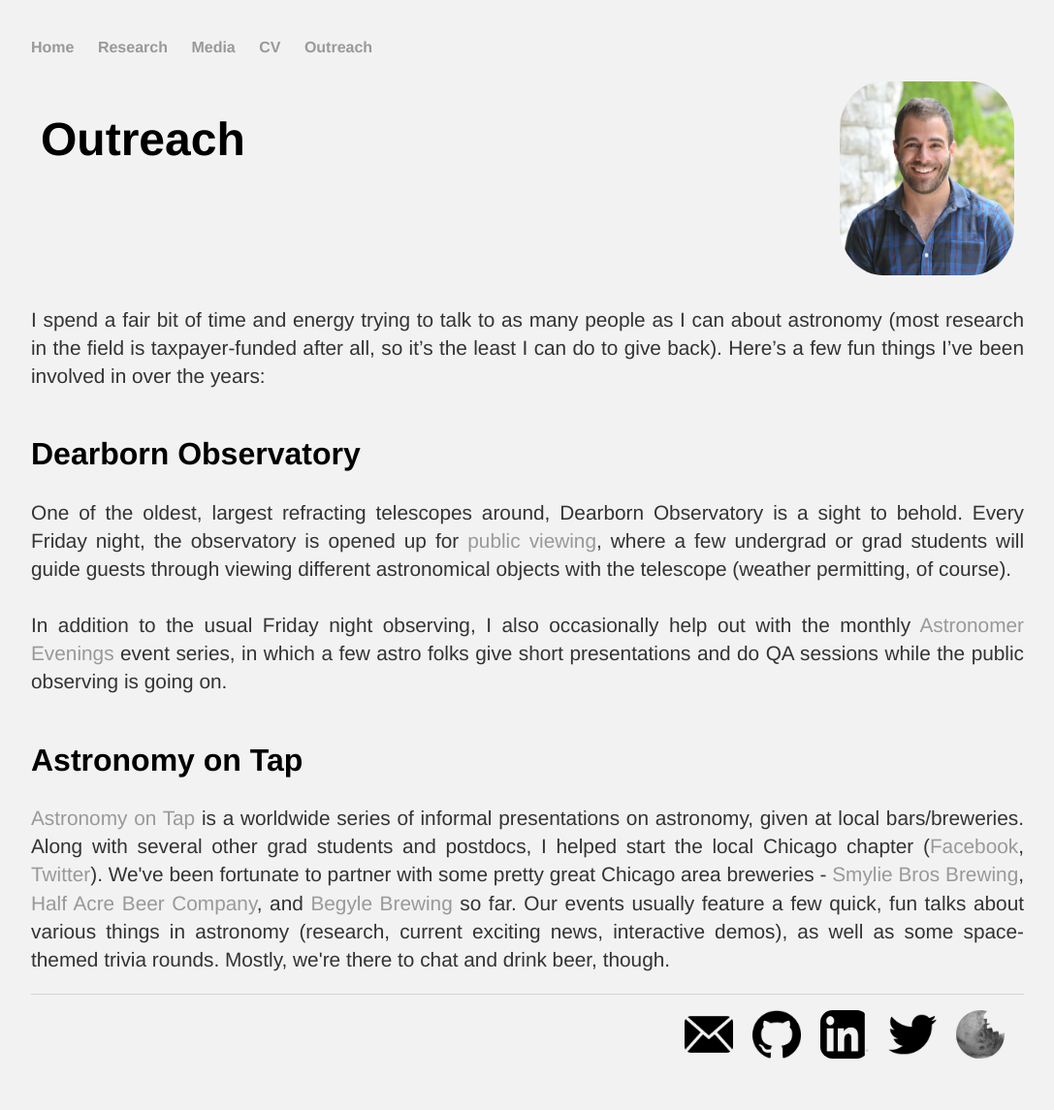
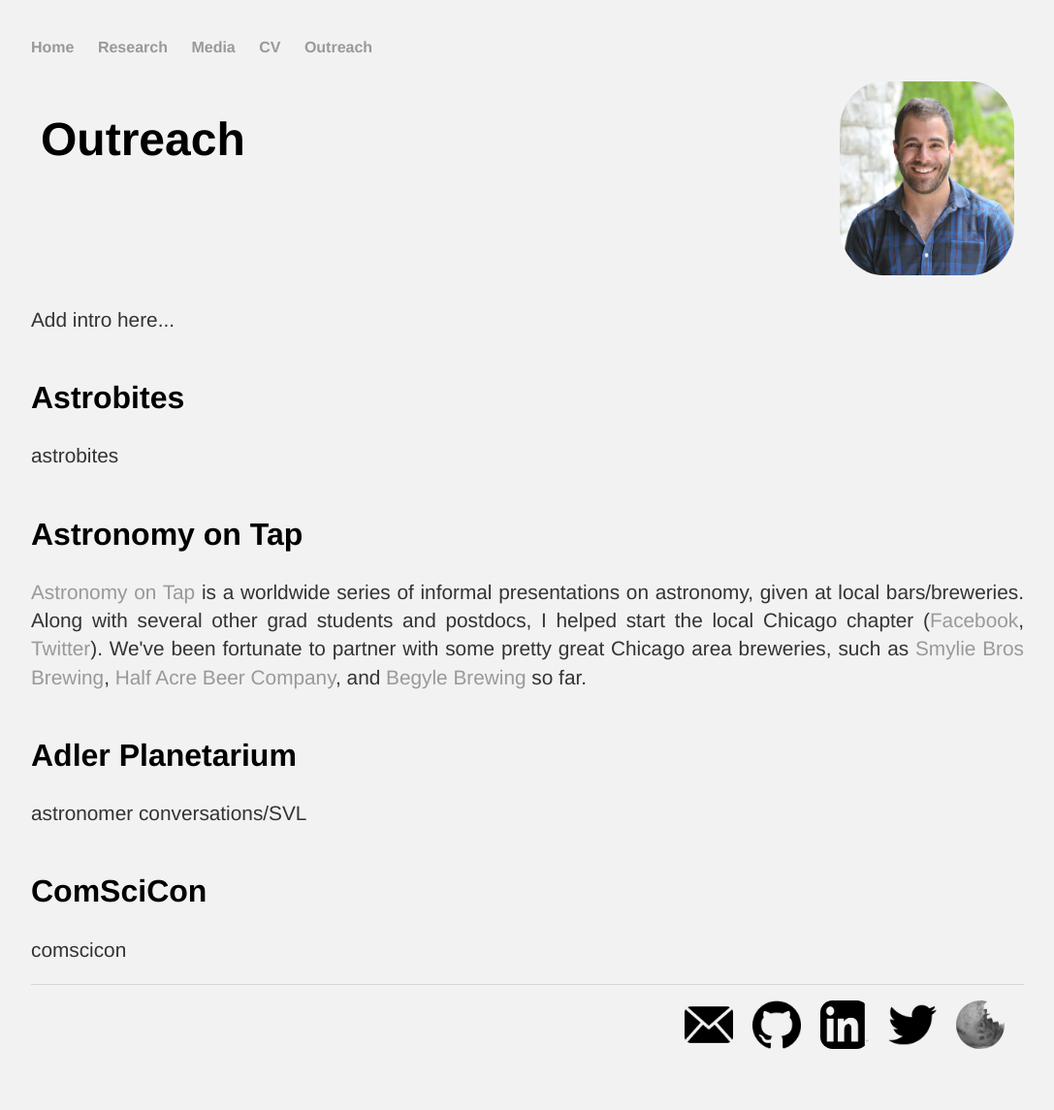
Before and after one commit to michaelzevin/michaelzevin.github.io, a Jekyll site: the page built from outreach/index.html, in a window 1280 px wide. Shown: the whole page at 97% size, without its empty margins (8-1095 px from the left). Built offline with Jekyll 4.4.1, drawn with Linux system fonts in a browser that asks for light colours.

Commit message:
updated pages

```diff
--- a/_layouts/default.html
+++ b/_layouts/default.html
@@ -16,7 +16,7 @@
         		<li><a href="/">Home</a></li>
         		<li><a href="/research">Research</a></li>
         		<li><a href="/media">Media</a></li>
-	        	<li><a href="/cv/zevin-cv.pdf">CV</a></li>
+	        	<li><a href="/cv/zevin-cv.pdf" target="_blank">CV</a></li>
 				<li><a href="/outreach">Outreach</a></li>
         		<!-- <li><a href="/personal">Personal</a></li> -->
     		</ul>
--- a/index.html
+++ b/index.html
@@ -6,8 +6,9 @@ title: Michael Zevin
 		<div class="row">
 			<p align="justify">
 I’m a PhD candidate in astrophysics at Northwestern University in Evanston, IL.
-My research revolves around ways we can investigate the lives and deaths of stars using observations of gravitational waves -- ripples in the fabric of spacetime that emanate from extreme systems in the universe such as colliding compact objects such as black holes and neutron stars.
+My research revolves around ways we can investigate the lives and deaths of stars using observations of gravitational waves -- ripples in the fabric of spacetime that emanate from extreme systems in the universe such as merging black holes and neutron stars.
 I am part of the LIGO Scientific Collaboration, which made the first observation of gravitational waves in September 2015.
-I am also heaviliy involved in science education and public outreach, and getting members of the general public interested and engaged in scientific advancements through participation citizen science. Outside of astronomy, I can be found playing music around the Windy City, looking up, and getting lost in the infinite corners of the globe.
+I am also heaviliy involved in science education and public outreach, and getting members of the general public interested and engaged in scientific advancements through participation citizen science.
+Outside of astronomy, I can be found playing music around the Windy City, looking up, and getting lost in the infinite corners of the globe.
 			</p>
 		</div>
--- a/media/index.html
+++ b/media/index.html
@@ -5,6 +5,6 @@ title: Personal
 
 <div class="row">
 	<p align="justify">
-		Testing testing testing personal
+		MEDIA
 	</p>
 </div>
--- a/outreach/index.html
+++ b/outreach/index.html
@@ -5,17 +5,27 @@ title: Outreach
 
 <div class="row">
 	<p align="justify">
-		I spend a fair bit of time and energy trying to talk to as many people as I can about astronomy (most research in the field is taxpayer-funded after all, so it’s the least I can do to give back). Here’s a few fun things I’ve been involved in over the years:<br />
+		Add intro here...<br />
 	</p>
-	<h2 style="-webkit-margin-before: 1.5em;">Dearborn Observatory</h2>
+	<h2 style="-webkit-margin-before: 1.5em;">Astrobites</h2>
 	<p align="justify">
-		One of the oldest, largest refracting telescopes around, Dearborn Observatory is a sight to behold. Every Friday night, the observatory is opened up for <a href="http://www.physics.northwestern.edu/about/dearborn-observatory/">public viewing</a>, where a few undergrad or grad students will guide guests through viewing different astronomical objects with the telescope (weather permitting, of course).<br />
-		<br />
-		In addition to the usual Friday night observing, I also occasionally help out with the monthly <a href="http://ciera.northwestern.edu/AstroEvenings/">Astronomer Evenings</a> event series, in which a few astro folks give short presentations and do QA sessions while the public observing is going on.<br />
+		astrobites
+    <br />
 	</p>
 	<h2 style="-webkit-margin-before: 1.5em;">Astronomy on Tap</h2>
 	<p align="justify">
-		<a href="https://astronomyontap.org/">Astronomy on Tap</a> is a worldwide series of informal presentations on astronomy, given at local bars/breweries. Along with several other grad students and postdocs, I helped start the local Chicago chapter (<a href="https://www.facebook.com/aotchicago">Facebook</a>, <a href="https://twitter.com/AoTchicago">Twitter</a>). We've been fortunate to partner with some pretty great Chicago area breweries - <a href="http://www.smyliebros.com/">Smylie Bros Brewing</a>, <a href="http://www.halfacrebeer.com">Half Acre Beer Company</a>, and <a href="http://begylebrewing.com">Begyle Brewing</a> so far. Our events usually feature a few quick, fun talks about various things in astronomy (research, current exciting news, interactive demos), as well as some space-themed trivia rounds. Mostly, we're there to chat and drink beer, though.
+		<a href="https://astronomyontap.org/">Astronomy on Tap</a> is a worldwide series of informal presentations on astronomy, given at local bars/breweries. Along with several other grad students and postdocs, I helped start the local Chicago chapter (<a href="https://www.facebook.com/aotchicago">Facebook</a>, <a href="https://twitter.com/AoTchicago">Twitter</a>). We've been fortunate to partner with some pretty great Chicago area breweries, such as <a href="http://www.smyliebros.com/">Smylie Bros Brewing</a>, <a href="http://www.halfacrebeer.com">Half Acre Beer Company</a>, and <a href="http://begylebrewing.com">Begyle Brewing</a> so far.
+		<br />
+	</p>
+	<h2 style="-webkit-margin-before: 1.5em;">Adler Planetarium</h2>
+	<p align="justify">
+		astronomer conversations/SVL
+    <br />
+	</p>
+	<h2 style="-webkit-margin-before: 1.5em;">ComSciCon</h2>
+	<p align="justify">
+		comscicon
+    <br />
 	</p>
 
 </div>
--- a/research/index.html
+++ b/research/index.html
@@ -5,11 +5,7 @@ title: Research
 
 <div class="row">
 	<p align="justify">
-		Stars and planets have to come from somewhere. It turns out that there's a lot of very diffuse gas and dust free-floating out there in the galaxy - this is the stuff that over time condenses down and forms new planets and stars. This gas and dust is known as the <a href="https://en.wikipedia.org/wiki/Interstellar_medium">interstellar medium</a> (ISM), and I've spent most of my time in grad school trying to understand it.
-		<br /><br />
-		In particular, my thesis work has focused on exploring a subset of this gas known as the <a href="https://www.aanda.org/articles/aa/full_html/2016/10/aa25819-15/aa25819-15.html#page=1"><em>Planck</em> Catalogue of Galactic Cold Clumps</a>. In short, this gas was found by <em>Planck</em> to be very cold and dusty, and thus these clumps could potentially be sites of future star formation. I'm investigating some of these clumps using a technique known as <a href="https://en.wikipedia.org/wiki/Absorption_spectroscopy">absorption line spectroscopy</a>, in which light from a distant star passes through these clouds of gas, and the atoms and molecules in the gas each leave their own unique fingerprint on the resulting spectrum that we see. This allows us to determine what materials the gas is made of, as well as its physical conditions (such as temperature, pressure, etc.).
-		<br /><br />
-		To do this, I primarily use absorption line data taken by the Hubble Space Telescope - since some of its instruments operate in the ultraviolet range, it is able to see absorption lines that would never be visible to a ground-based observatory. These absorption lines allow us to simultaneously probe both the gas and dust content of the ISM, as well as physical properties such as gas pressure. I've thus far received two grants to do this - you can read about them <a href="http://archive.stsci.edu/proposal_search.php?id=14292&amp;mission=hst">here</a> and <a href="http://archive.stsci.edu/proposal_search.php?id=15104&amp;mission=hst">here</a>.
+        RESEARCH
 		<br /><br />
 		Publication list (via ADS) can be found <a href="https://ui.adsabs.harvard.edu/#search/q=%20author%3A%22zevin%2C%20michael%22&sort=date%20desc%2C%20bibcode%20desc&p_=0">here</a>.
 	</p>
```
